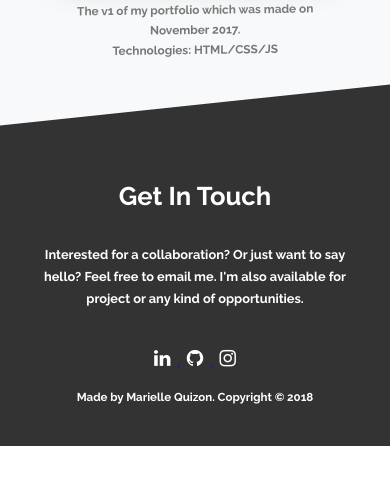
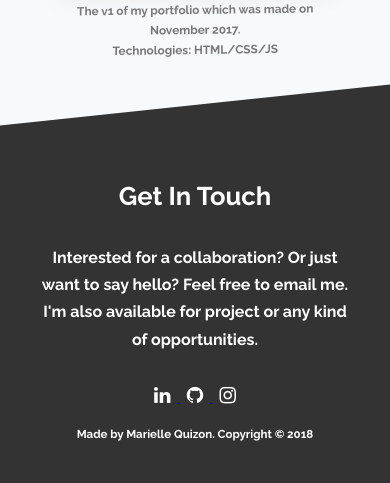
Before and after one commit to quizonmarielle/quizonmarielle.github.io, a PHP site: page / in a window 390 px wide. Shown: the part 2677-3160 px from the top of the page. Before the commit the page ends 3123 px from the top, so only its background shows below. Run offline with PHP 8.4, Linux system fonts and the light colour scheme; some libraries are stand-ins or nearby versions.

Commit message:
Add link and add email in footer section

```diff
--- a/demo/css/style.css
+++ b/demo/css/style.css
@@ -361,15 +361,23 @@ html.sr .load-hidden {
         width: 100%;
         padding: 6rem; } }
   .footer-desc {
+    font-size: 2.5rem;
+    margin-bottom: 3rem; }
+    @media only screen and (max-width: 37.5em) {
+      .footer-desc {
+        margin-bottom: 4rem; } }
+  .footer-email {
     font-size: 2rem;
-    margin-bottom: 5rem; }
+    margin-bottom: 2rem; }
   .footer .copyright {
     margin-top: 2rem;
     font-size: 1.8rem; }
-  .footer .logo-wrapper .logo {
-    color: #fff;
-    font-size: 3rem;
-    padding: 1.15rem; }
+  .footer .logo-wrapper {
+    margin-top: 2rem; }
+    .footer .logo-wrapper .logo {
+      color: #fff;
+      font-size: 3rem;
+      padding: 1.15rem; }
 
 .row {
   max-width: 114rem;
```
Also changed, not shown: demo/layout/_footer.scss (+12 -1 lines).
